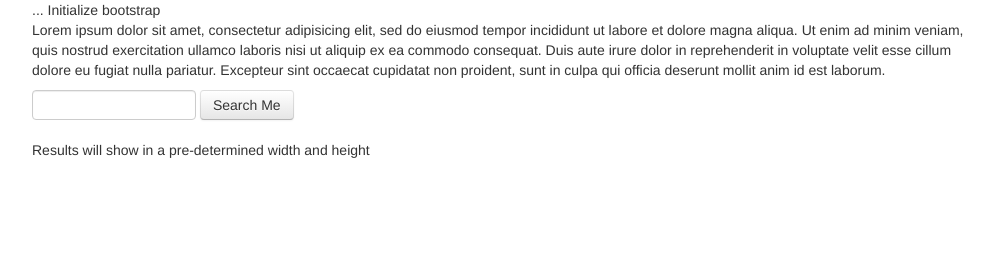
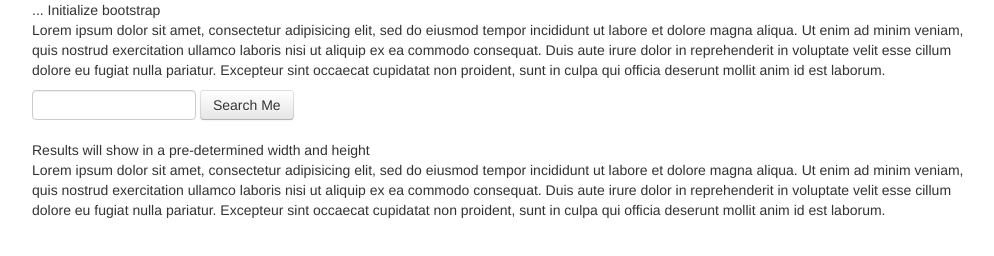
Before and after one commit to rjreyes/newGitTest, a plain HTML site: page index.html in a window 1280 px wide. Shown: the whole page, without its empty margins (138-1132 px from the left). Drawn offline with Linux system fonts and the light colour scheme.

Commit message:
added contact on index

```diff
--- a/index.html
+++ b/index.html
@@ -24,6 +24,15 @@
 	<div class="results">
 		Results will show in a pre-determined width and height
 	</div>
+	<div class="contactInfo">
+		Lorem ipsum dolor sit amet, consectetur adipisicing elit, sed do eiusmod
+		tempor incididunt ut labore et dolore magna aliqua. Ut enim ad minim veniam,
+		quis nostrud exercitation ullamco laboris nisi ut aliquip ex ea commodo
+		consequat. Duis aute irure dolor in reprehenderit in voluptate velit esse
+		cillum dolore eu fugiat nulla pariatur. Excepteur sint occaecat cupidatat non
+		proident, sunt in culpa qui officia deserunt mollit anim id est laborum.
+	</div>
+
 </div>
 <script type="javascript" src="http://code.jquery.com/jquery.js"/>
 <script type="javascript" src="js/bootstrap.min.js"/>
```
